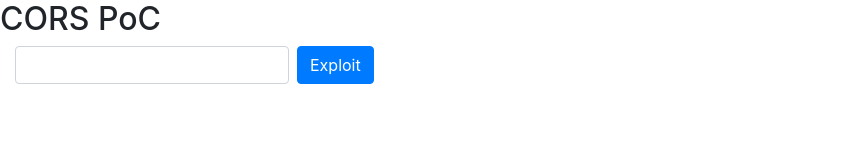
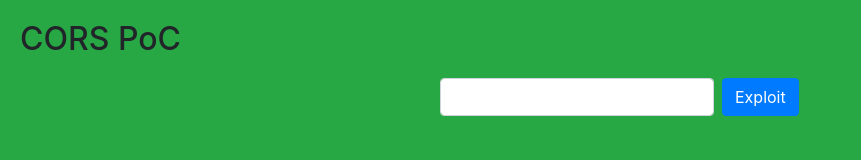
Before and after one commit to akashsebastian333/acors, a plain HTML site: page index.html in a window 1280 px wide. Shown: the whole page, without its empty margins (0-861 px from the left). Drawn offline with nearby package versions, Linux system fonts and the light colour scheme.

Commit message:
Update index.html

```diff
--- a/index.html
+++ b/index.html
@@ -1,12 +1,24 @@
+<!DOCTYPE html>
 <html>
      <head>
+         <meta charset="utf-8">
          <meta name="referrer" content="no-referrer">
+         <title>CORS PoC</title>
          <link rel="stylesheet" href="https://stackpath.bootstrapcdn.com/bootstrap/4.4.1/css/bootstrap.min.css" integrity="sha384-Vkoo8x4CGsO3+Hhxv8T/Q5PaXtkKtu6ug5TOeNV6gBiFeWPGFN9MuhOf23Q9Ifjh" crossorigin="anonymous">
-         <script src="https://code.jquery.com/jquery-3.4.1.slim.min.js" integrity="sha384-J6qa4849blE2+poT4WnyKhv5vZF5SrPo0iEjwBvKU7imGFAV0wwj1yYfoRSJoZ+n" crossorigin="anonymous"></script>
-         <script src="https://cdn.jsdelivr.net/npm/popper.js@1.16.0/dist/umd/popper.min.js" integrity="sha384-Q6E9RHvbIyZFJoft+2mJbHaEWldlvI9IOYy5n3zV9zzTtmI3UksdQRVvoxMfooAo" crossorigin="anonymous"></script>
-         <script src="https://stackpath.bootstrapcdn.com/bootstrap/4.4.1/js/bootstrap.min.js" integrity="sha384-wfSDF2E50Y2D1uUdj0O3uMBJnjuUD4Ih7YwaYd1iqfktj0Uod8GCExl3Og8ifwB6" crossorigin="anonymous"></script>
+         <style>
+             body {
+                 margin: 20px;
+             }
+             h2 {
+                 margin-bottom: 20px;
+             }
+             form {
+                 max-width: 400px;
+                 margin: 0 auto;
+             }
+         </style>
      </head>
-     <body>
+     <body class="bg-success">
          <h2>CORS PoC</h2>
          <div id="demo" class="container-fluid">
              <form class="form-inline">
```
